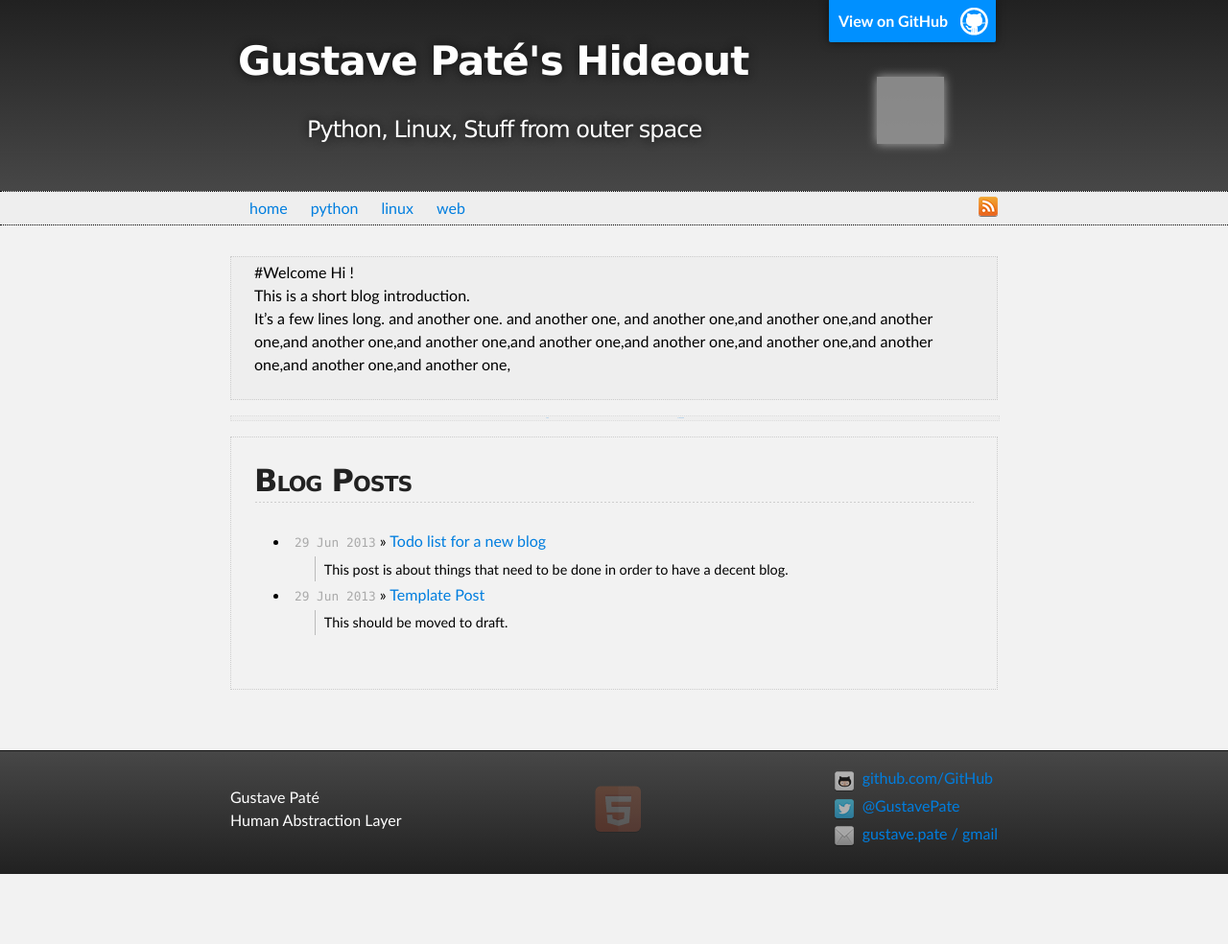
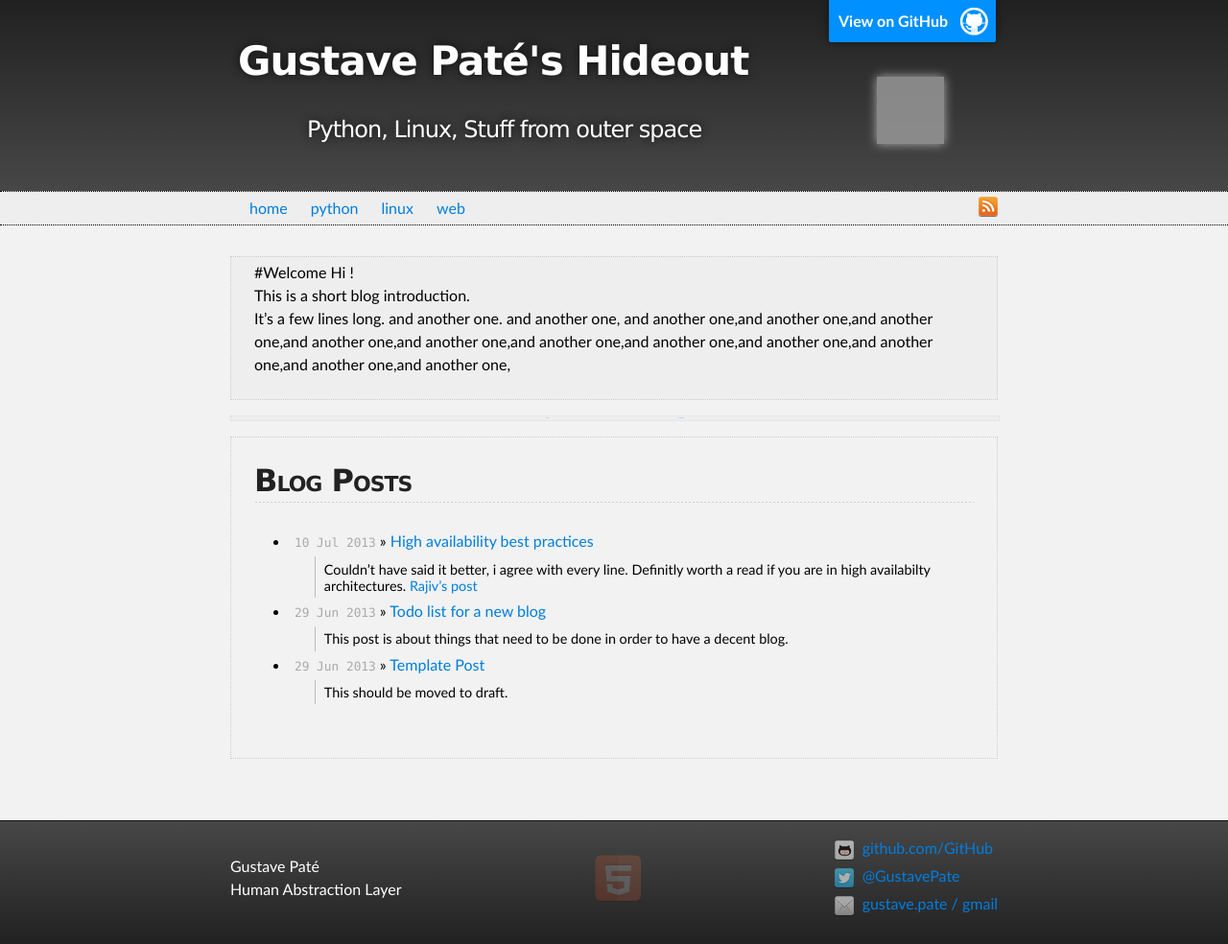
Before and after one commit to GustavePate/gustavepate.github.io, a Jekyll site: the page built from index.html, in a window 1280 px wide. Shown: the whole page at 96% size. Built offline with Jekyll 4.4.1, drawn with Linux system fonts in a browser that asks for light colours; comment, search, counter and statistics services are not loaded; before the commit the page ends 911 px from its top, so only the background shows below that; grey boxes are pictures that could not be loaded.

```diff
--- /dev/null
+++ b/_posts/2013-07-10-scaling.md
@@ -0,0 +1,10 @@
+---
+layout: post
+title:  "High availability best practices"
+date:   2013-07-10 19:55:05
+categories: [web]
+---
+
+Couldn't have said it better, i agree with every line.
+Definitly worth a read if you are in high availabilty architectures.
+[Rajiv's post](http://eranki.tumblr.com/post/27076431887/scaling-lessons-learned-at-dropbox-part-1)
```
Also changed, not shown: _includes/head.html (+18 -0 lines), _posts/2013-07-01-todos.md (+2 -2 lines).
